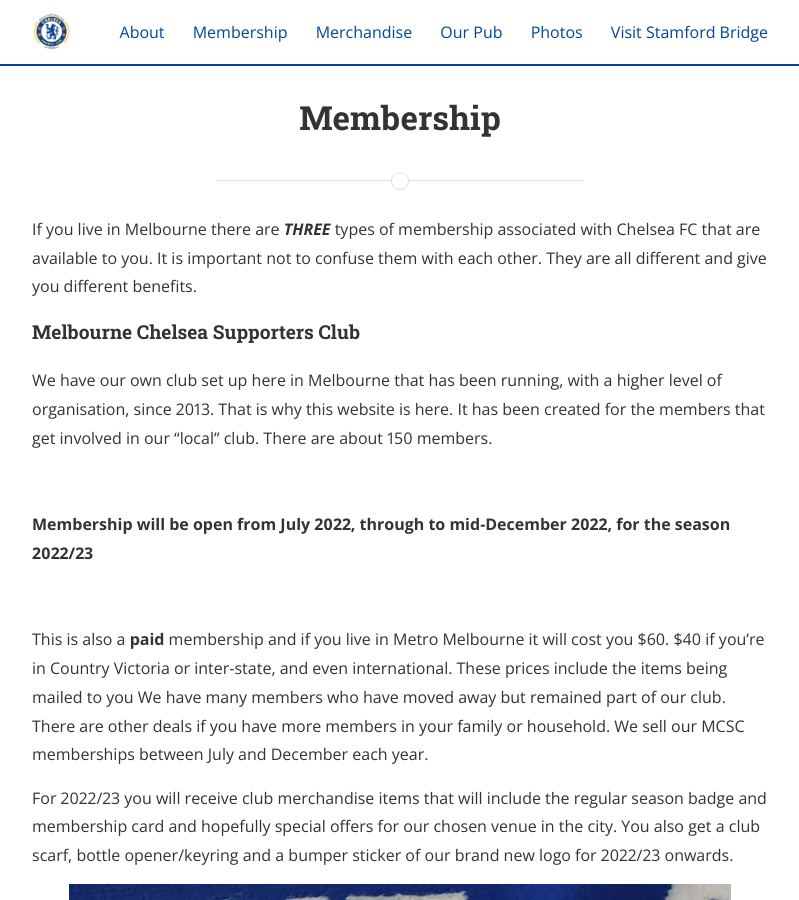
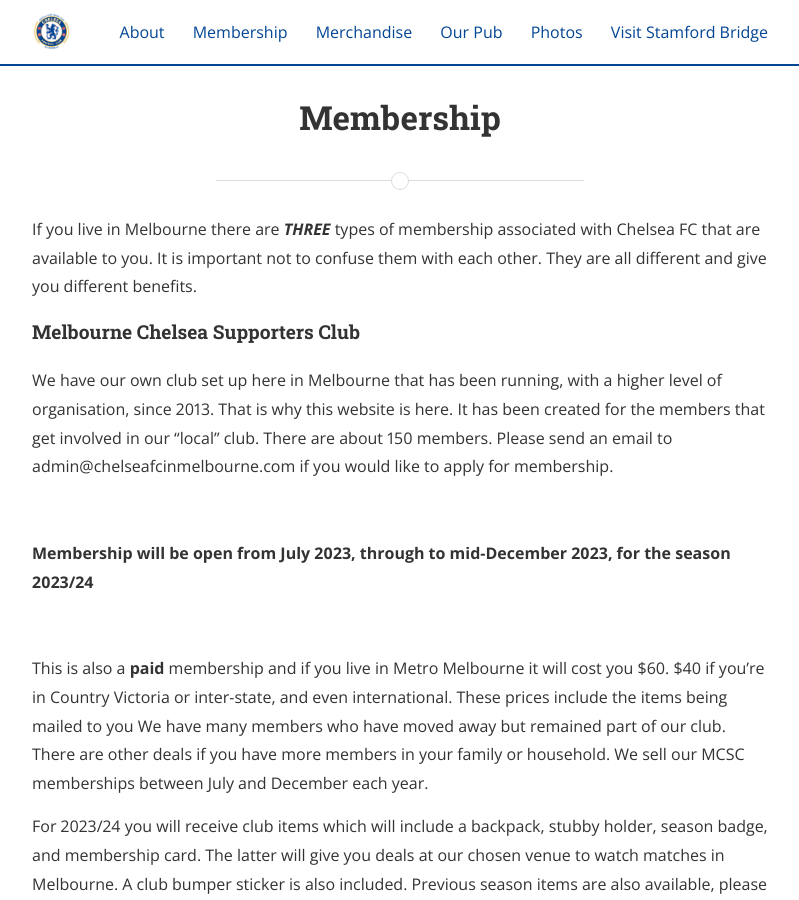
Before and after one commit to Foxh0und/MCSC, a Jekyll site: the page built from membership.md, in a window 1280 px wide and 900 px high. Shown: the whole window, without its empty margins (240-1039 px from the left). Built offline with Jekyll 4.4.1, drawn with Linux system fonts in a browser that asks for light colours; nearby versions of some CDN libraries; some of the changed text lies outside the part shown.

Commit message:
Update membership.md

```diff
--- a/membership.md
+++ b/membership.md
@@ -10,11 +10,11 @@
 #### Melbourne Chelsea Supporters Club
 We have our own club set up here in Melbourne that has been running, with a higher level of organisation, since 2013.
 That is why this website is here. It has been created for the members that get involved in our “local” club.
-There are about 150 members.
+There are about 150 members. Please send an email to admin@chelseafcinmelbourne.com if you would like to apply for membership.
 
 <br>
 
-**Membership will be open from July 2022, through to mid-December 2022, for the season 2022/23**
+**Membership will be open from July 2023, through to mid-December 2023, for the season 2023/24**
 
 <br>
 
@@ -22,9 +22,24 @@
 We have many members who have moved away but remained part of our club. There are other deals if you have more members in your family or household.
 We sell our MCSC memberships between July and December each year.
 
-For 2022/23 you will receive club merchandise items that will include the regular season badge and membership card and hopefully special offers for our chosen venue in the city. You also get a club scarf, bottle opener/keyring and a bumper sticker of our brand new logo for 2022/23 onwards.
+For 2023/24 you will receive club items which will include a backpack, stubby holder, season badge, and membership card. The latter will give you deals at our chosen venue to watch matches in Melbourne. A club bumper sticker is also included. Previous season items are also available, please refer to the [membership](https://www.chelseafcinmelbourne.com/Merchandise/) tab for more details and send an email if you would like anything extra.
 
-![membershipbadges.jpg](/assets/membershippack.jpg)
+![2023badge.jpg](/assets/2023badge.jpg)
+
+<br>
+
+![2023backpack1.jpg](/assets/2023backpack1.jpg)
+<br>
+
+![2023backpack2.jpg](/assets/2023backpack2.jpg)
+
+<br>
+
+![2023stubby1.jpg](/assets/2023stubby1.jpg)
+
+<br>
+
+![2023stubby2.jpg](/assets/2023stubby2.jpg)
 
 
 <br>
@@ -55,6 +70,6 @@
 <br>
 
 #### Chelsea FC Membership
-This is a membership directly with Chelsea FC which they are run each season. If you are hopeful to get across to London for the 2023/24 season, then it as strongly advised that you buy this form of Chelsea membership, along with ours.
+This is a membership directly with Chelsea FC which they are run each season. If you are hopeful to get across to London for the 2023/24 season, then it as strongly advised that you buy this form of Chelsea membership as soon as they become available, please check the Chelsea FC website.
 
 ![membership](/assets/membership1.jpg)
```
